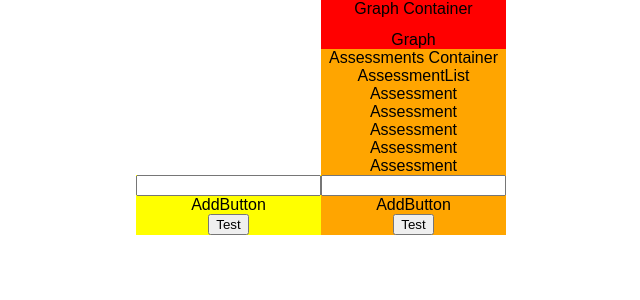
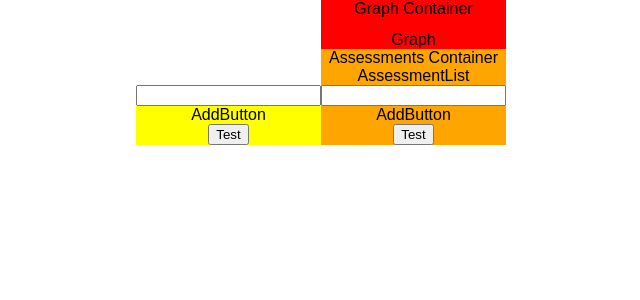
Before and after one commit to Kirisanth/Edulytics, a React (Create React App) app: page / in a window 1280 px wide. Shown: the top 300 px of the page, without its empty margins (319-959 px from the left). Built offline with nearby package versions, Linux system fonts and the light colour scheme.

Commit message:
Refactoring

```diff
--- a/src/component/Assessment/Assessment.js
+++ b/src/component/Assessment/Assessment.js
@@ -3,7 +3,7 @@ import React from 'react';
 class Assessment extends React.Component {
     render() {
         return (
-            <div>Assessment</div>
+            <div>Assessment {this.props.value}</div>
         );
     }
 }
--- a/src/component/Assessment/AssessmentList.js
+++ b/src/component/Assessment/AssessmentList.js
@@ -1,17 +1,23 @@
 import React from 'react';
+import { connect } from 'react-redux';
 import Assessment from './Assessment';
 
 class AssessmentList extends React.Component {
     render() {
+
+        const { courses, index } = this.props;
+        const course = courses.find(function(element) { return element.course === index; });
+        console.log("AssessmentList", course);
+        // let assessment = course.assessment;
         return (
             <div>
                 AssessmentList
-                {[1,2,3,4,5].map((el, i) => {
+                {/*{assessment.map((el, i) => {
                     return <Assessment key={i}/>;
-                })}
+                })}*/}
             </div>
         );
     }
 }
 
-export default AssessmentList;
+export default connect((state) => state)(AssessmentList);
--- a/src/reducers/reducers.js
+++ b/src/reducers/reducers.js
@@ -10,9 +10,7 @@ export var coursesReducer = (state = [], action) => {
 			];
 		case 'ADD_ASSESSMENT':
 			return state.map((course) => {
-				debugger;
 				if(course.course === action.course) {
-					debugger;
 					return {
 						...course,
 						assessment: [...course.assessment,action.assessment]
```
